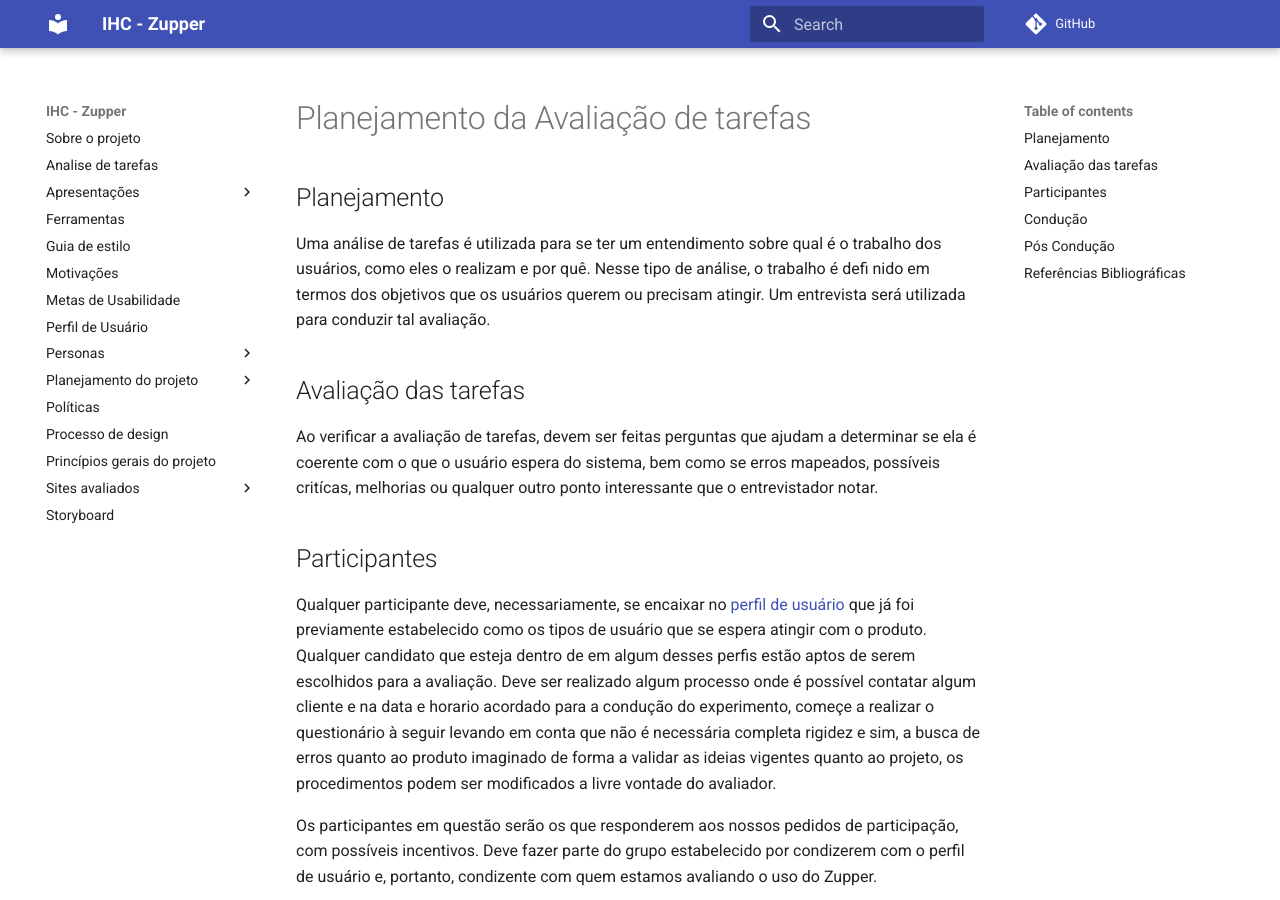
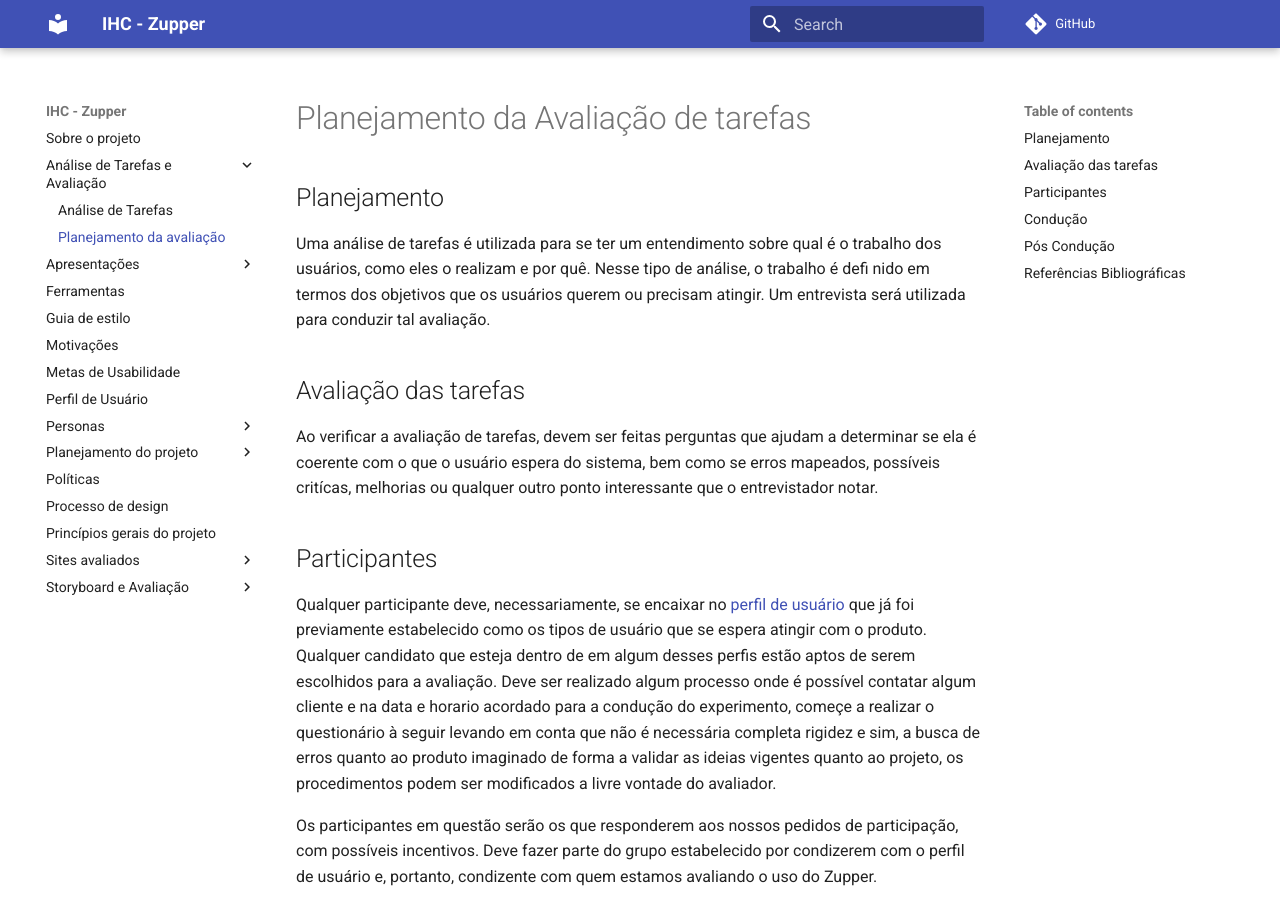
Before and after one commit to Interacao-Humano-Computador/2020.1-Grupo06TA, an MkDocs documentation site: the page built from docs/planejamento-analise-de-tarefas.md, in a window 1280 px wide and 900 px high. Built offline with MkDocs 1.6.1 and Material for MkDocs 9.7.7, drawn with Linux system fonts in a browser that asks for light colours; comment, search, counter and statistics services are not loaded.

```diff
--- a/mkdocs.yml
+++ b/mkdocs.yml
@@ -7,11 +7,14 @@ theme:
 
 nav:
   - Sobre o projeto: index.md
-  - Analise de tarefas: analise-tarefas.md
+  - Análise de Tarefas e Avaliação:
+    - Análise de Tarefas: analise-tarefas.md
+    - Planejamento da avaliação: planejamento-analise-de-tarefas.md
   - Apresentações:
     - Apresentação 1: apresentacao1.md
     - Apresentação 2: apresentacao2.md
     - Apresentação 3: apresentacao3.md
+    - Apresentação 4: apresentacao4.md
   - Ferramentas: ferramentas.md
   - Guia de estilo: guia_estilo.md
   - Motivações: motivacao.md
@@ -30,4 +33,6 @@ nav:
   - Sites avaliados:
     - INPE: inpe.md
     - Hoteis.com: hoteis.md
-  - Storyboard: storyboard.md
+  - Storyboard e Avaliação:
+    - Storyboard: storyboard.md
+    - Planejamento da avaliação: planejamento-storyboard.md
```
Also changed, not shown: docs/apresentacao4.md (added, +18 -0 lines).
